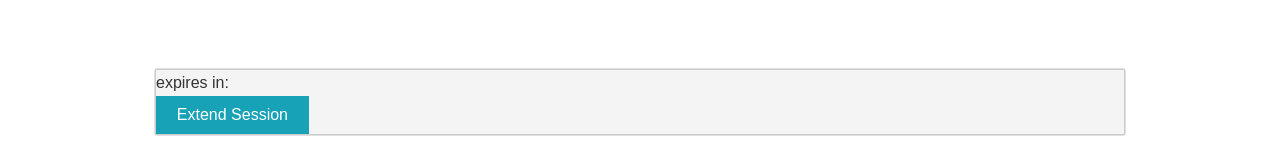
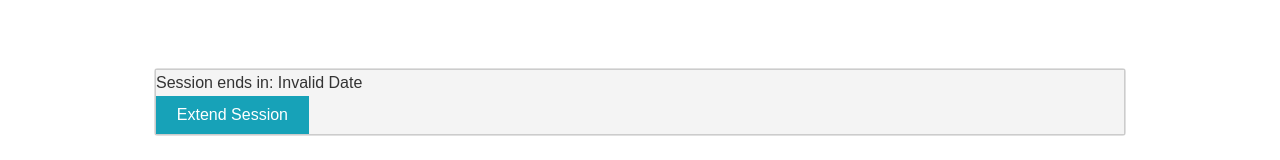
Before and after one commit to HoJinKind/techtrek, a React (Create React App) app in the folder basic/client/my-app/: page /Forms in a window 1280 px wide. Shown: the part 124-284 px from the top of the page. Built offline with nearby package versions, Linux system fonts and the light colour scheme.

Commit message:
added end date format

```diff
--- a/basic/client/my-app/src/Components/CountdownTimer.js
+++ b/basic/client/my-app/src/Components/CountdownTimer.js
@@ -5,14 +5,13 @@ import Paper from "@material-ui/core/Paper";
 
 const CountdownTimer = () => {
   const onSubmit = async (e) => {};
-  const expiry = localStorage.getItem("expiresIn");
-  var formatDate = new Date(expiry);
-  console.log(formatDate);
+  const expiry = parseInt(localStorage.getItem("expiresIn"));
+  const formatDate = new Date(expiry);
   return (
     <div className="container">
       <Paper variant="outlined">
         <div className="bg-light">
-          <div>expires in: {expiry}</div>
+          <div>Session ends in: {formatDate.toLocaleString()}</div>
           <Button>Extend Session</Button>
         </div>
       </Paper>
```
